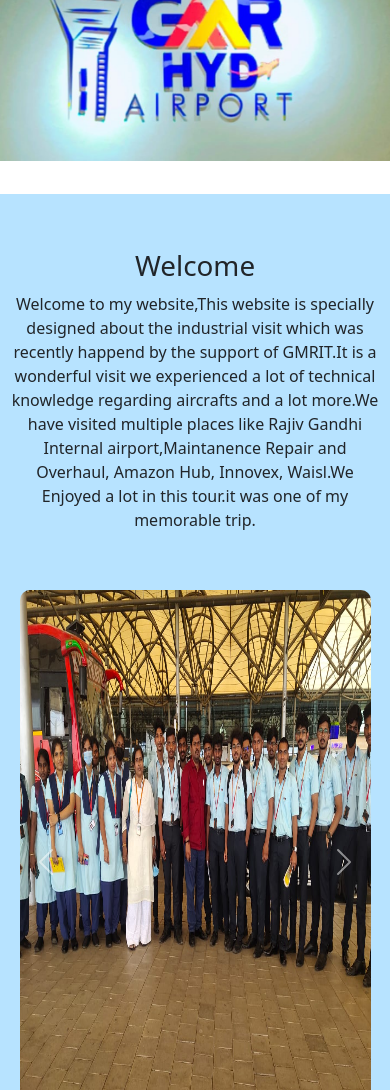
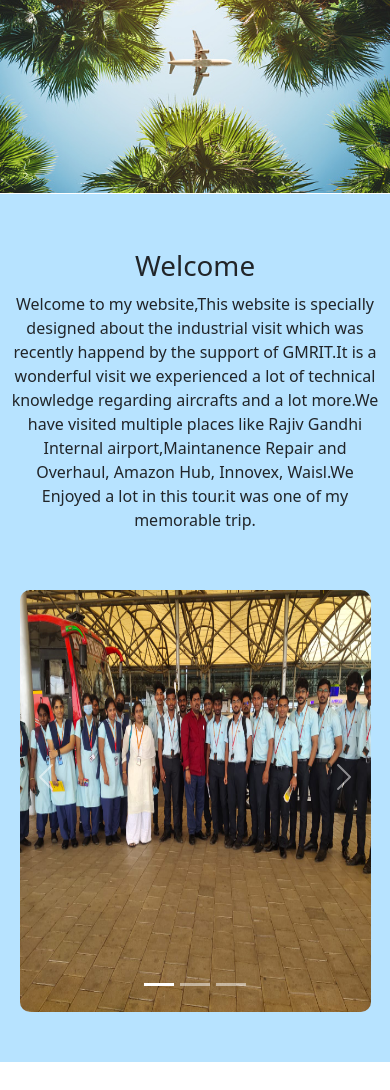
Before and after one commit to sainsg333/industrial_visit, a plain HTML site: page index.html in a window 390 px wide. Shown: the part 67-1157 px from the top of the page. Drawn offline with nearby package versions, Linux system fonts and the light colour scheme.

Commit message:
Update home.css

```diff
--- a/home.css
+++ b/home.css
@@ -165,7 +165,7 @@ body{
         margin: 0;
     }
     body{
-        background-image: url("assets/airportlogo.jpg");
+        background-image: url("assets/background.jpg");
         background-repeat: no-repeat;
         background-size: 100%;
     }
@@ -221,7 +221,7 @@ body{
 
     .carousel-item img{
         width: 100%;
-        height: 70vh;
+        height: 50vh;
         border-radius: 10px;
     }
     .slide{
@@ -305,7 +305,6 @@ body{
     .pic{
         padding-inline: 10px;;
         width: 250px;
-        margin-left:30px;
         margin-bottom:10px;
         height: 250px;
         background-color: aquamarine;
```
